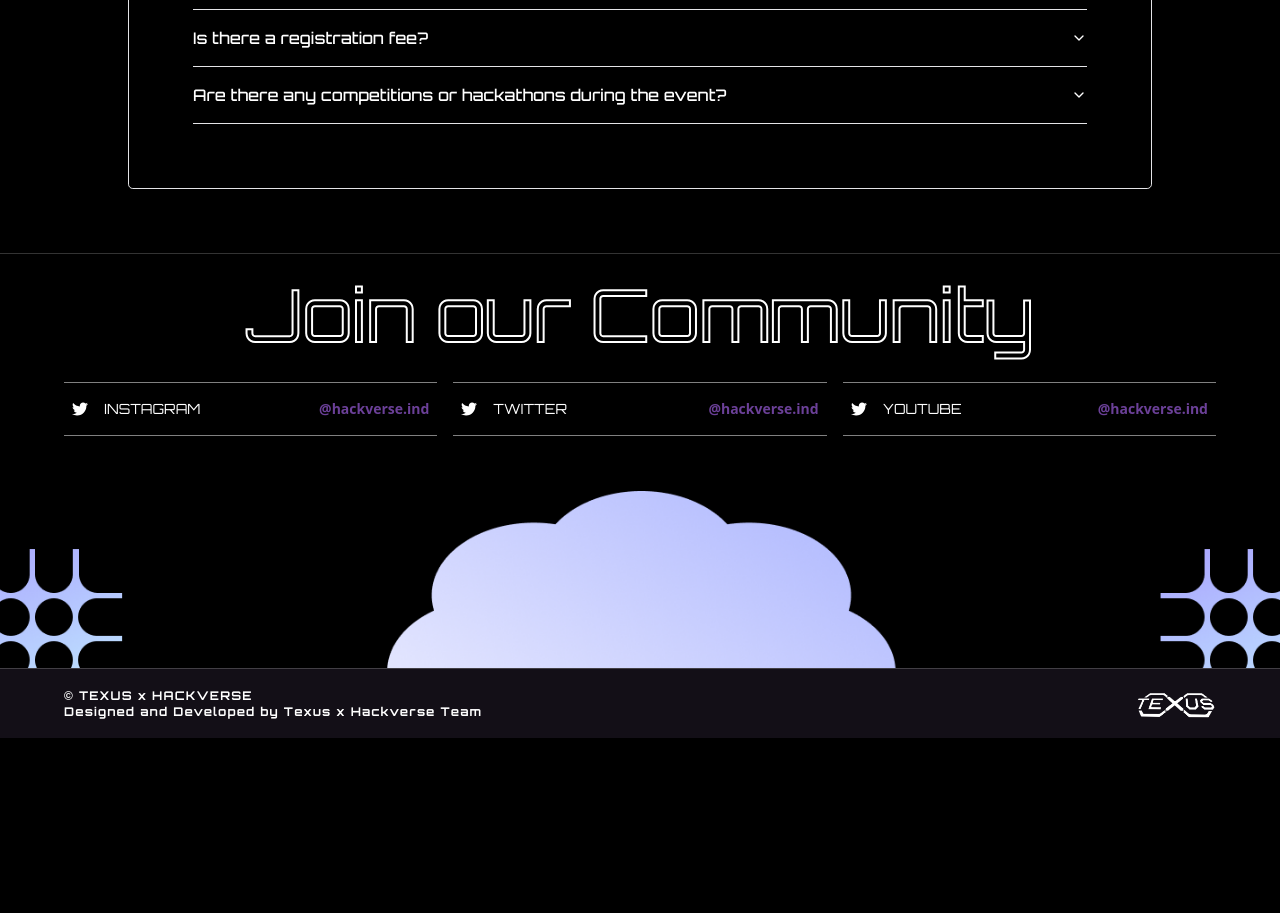
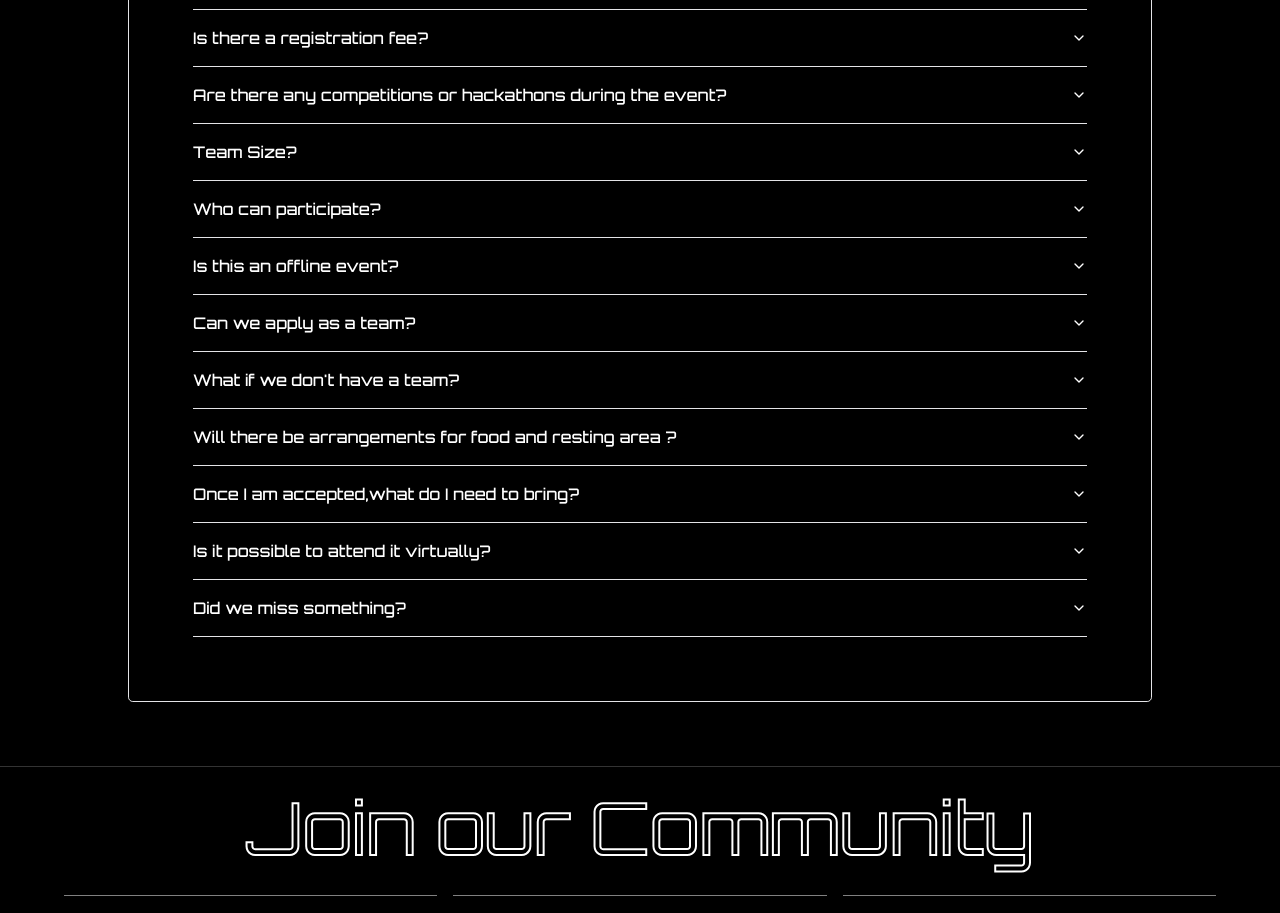
Before and after one commit to priyanshudash589/Hackverse-2024, a Next.js app: page / in a window 1280 px wide. Shown: the part 6640-7553 px from the top of the page. Before the commit the page ends 7378 px from the top, so only its background shows below. Built offline with nearby package versions, Linux system fonts and the light colour scheme.

Commit message:
Updated FAQs

```diff
--- a/components/FAQs.tsx
+++ b/components/FAQs.tsx
@@ -32,6 +32,53 @@ const FAQs = () => {
             answer:
                 "Yes, the event may include competitions, hackathons, or coding challenges. Keep an eye on the event schedule for details on specific contests and how to participate.",
         },
+        {
+            question: "Team Size?",
+            answer:
+                "(1-3)",
+        },
+
+        {
+            question: "Who can participate?",
+            answer:
+                "Anyone passionate about coding can participate in a hackathon. Whether you’re a beginner or an experienced developer, hackathons offers a great opportunity to learn, collaborate, and showcase your skills. 🚀👩‍💻",
+        },
+        {
+            question: "Is this an offline event?",
+            answer:
+                "Yes,this is an offline event",
+        },
+        {
+            question: "Can we apply as a team?",
+            answer:
+                "Yes, you can participate either as a team or individually",
+        },
+        {
+            question: "What if we don't have a team?",
+            answer:
+                "No worries, participants can hack solo also",
+        },
+        {
+            question: "Will there be arrangements for food and resting area ?",
+            answer:
+                    "Yes,food is on us.We will provide you resting area as well",
+        },
+        {
+            question: "Once I am accepted,what do I need to bring?",
+            answer:
+                    "Your college id card,laptop,phone,charger",
+        },
+        {
+            question: "Is it possible to attend it virtually?",
+            answer:
+                "No, the hackathon is going to be held offline only.",
+        },
+        {
+            question: "Did we miss something?",
+            answer:
+                "If we missed anything or you have other queries ,contact us on satapathyprayasu@gmail.com",
+        },
+
     ];
 
     return (
```
